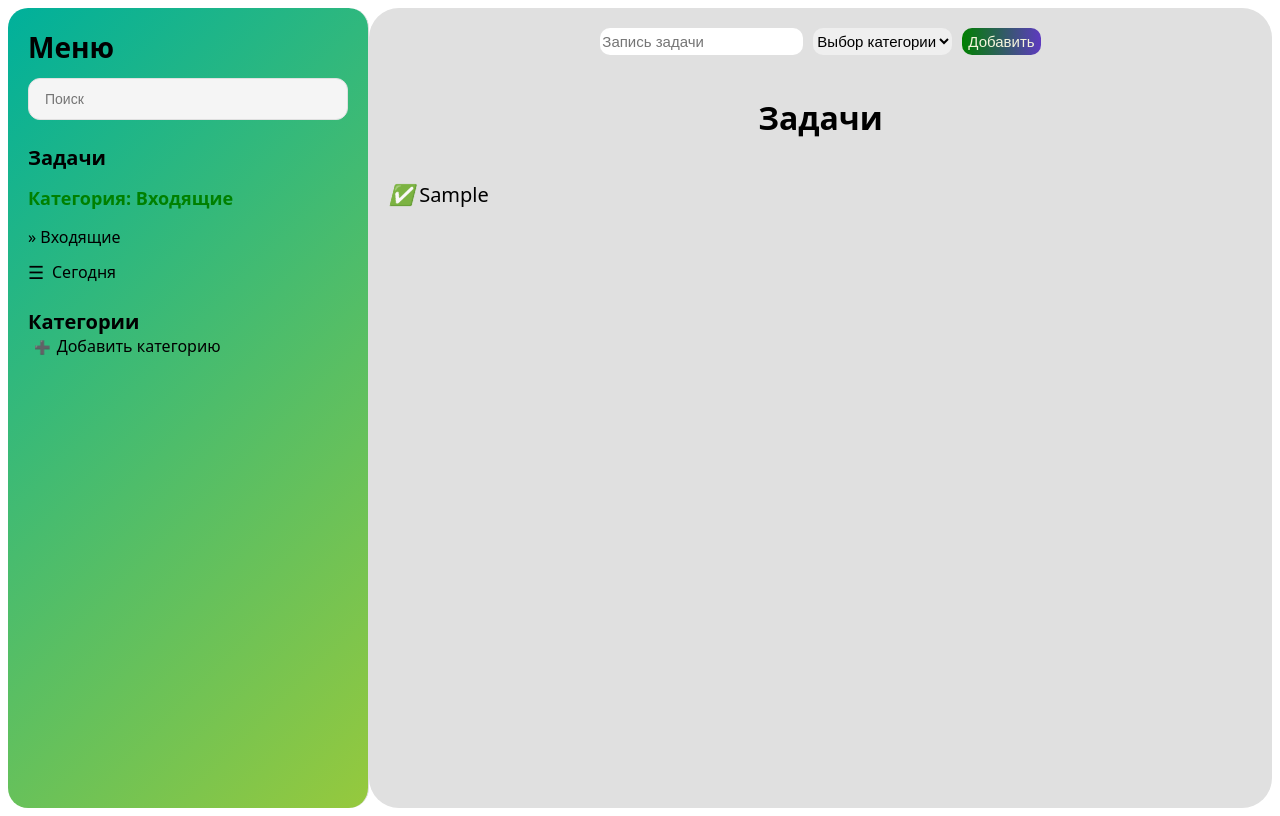
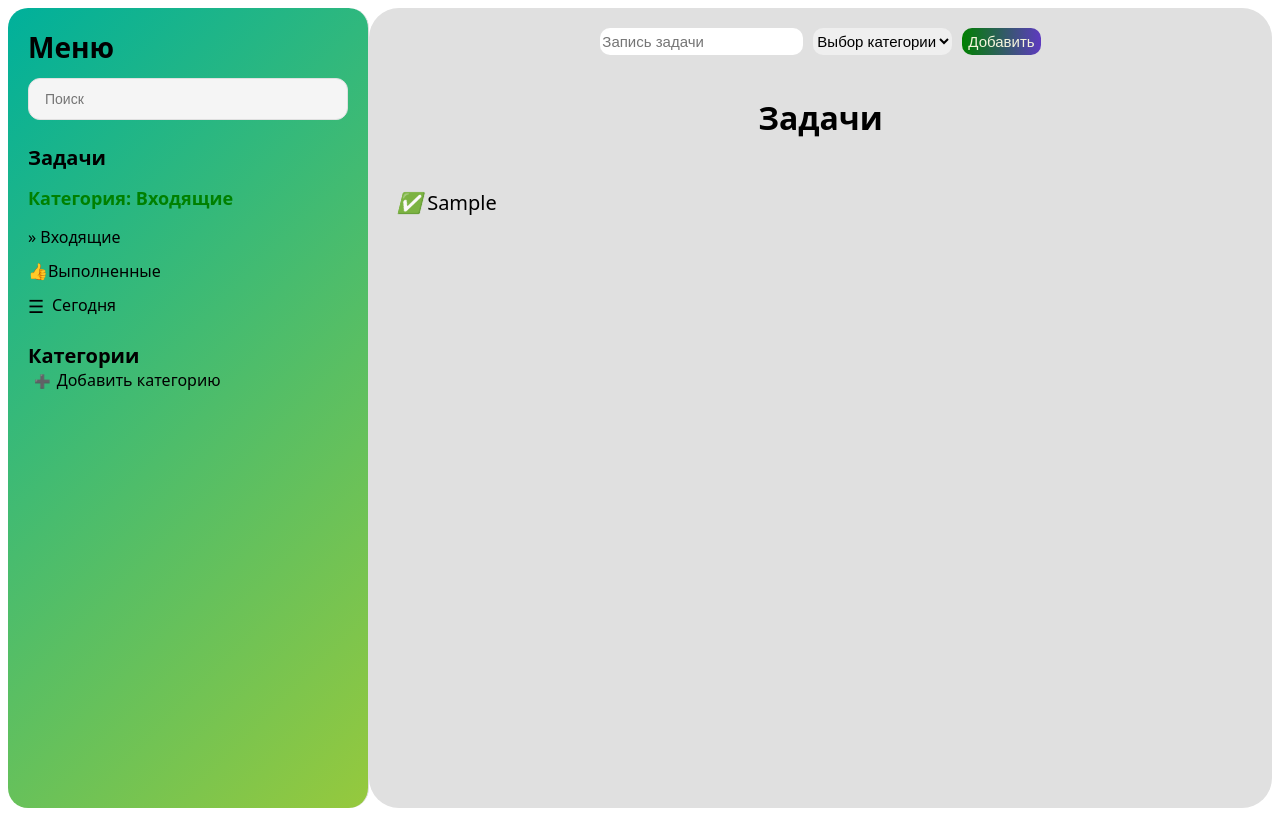
Before and after one commit to Vladimirxs/Todo-list, a React (Vite) app: page / in a window 1280 px wide. Both pictures are taken after typing "Sample" into the empty fields and a click on the button "Добавить". Built offline with nearby package versions, Linux system fonts and the light colour scheme.

Commit message:
Входящие

```diff
--- a/src/App.css
+++ b/src/App.css
@@ -71,11 +71,14 @@
 .category-item,
 .category-work,
 .category-personal,
+.category-task,
+.category-list,
 .category-study,
 .category-plus {
   margin-bottom: 12px;
   display: flex;
-  align-items: center;
+ justify-content: flex-start;
+
 
 }
 
@@ -83,11 +86,7 @@
   margin-top: 16px;
   opacity: 0.7;
 }
-.category-list {
-  display: flex;
-  align-items: flex-start;
-  flex-direction: column;
-}
+
 
 
 
--- a/src/App.jsx
+++ b/src/App.jsx
@@ -51,6 +51,11 @@ function App() {
           <span  style={{cursor: 'pointer'}} onClick={() => setSelectCategory('входящие')}>» Входящие</span>
           </div>
 
+          <div className='category-task'>
+            <span>👍</span>
+            <span style={{cursor: 'pointer'}} onClick={() => setSelectCategory('выполненные')}>Выполненные</span>
+          </div>
+
         <div className='category-item'>
           <span className='icon'>☰</span>
           <span>Сегодня</span>
--- a/src/assets/components/Modal/Task/Task.jsx
+++ b/src/assets/components/Modal/Task/Task.jsx
@@ -9,17 +9,16 @@ function Task({ categories, tasks, setTasks, selectCategory}) {
     const [inputValue, setInputValue] = useState('')
 
 
-   let filterTasks;
-
-if (selectCategory === 'входящие') {
+ let filterTasks;
+if (selectCategory === 'выполненные') {
+    filterTasks = tasks.filter(task => task.completed === true);
+}
+else if (selectCategory === 'входящие') {
     filterTasks = tasks;
-} else {
-       filterTasks = tasks.filter(task => task.category === selectCategory);
 }
-
-console.log(tasks, categories, filterTasks);
-
-
+else {
+    filterTasks = tasks.filter(task => task.category === selectCategory);
+}
 
 
     function addBtn() {
@@ -27,14 +26,18 @@ console.log(tasks, categories, filterTasks);
             id: Date.now(),
             name: inputValue,
             category: select,
+            completed: false,
         };
 
         setTasks([...tasks, newTask]);
         setInputValue('');
         setSelect('');
-
-
     }
+    const toggleTask = (id) => {
+        setTasks(tasks.map(task =>
+            task.id === id ? {...task, completed: !task.completed} : task
+        ));
+    };
 
     const handleKeyPress = (event) => {
         if (event.key === "Enter") {
@@ -71,7 +74,13 @@ console.log(tasks, categories, filterTasks);
             <div className='tasks-menu'>
 
                 {filterTasks.map((task) => (
-                    <div key={task.id}  className='category-menu'>
+                    <div key={task.id}  className='category-menu'
+                        onClick={() => toggleTask(task.id)}
+                        style={{textDecoration: task.completed ? 'line-through' : 'none',
+              cursor: 'pointer',
+              padding: '8px'
+              }}
+              >
 
 
                         {task.name &&  (
@@ -85,6 +94,9 @@ console.log(tasks, categories, filterTasks);
                     </div>
                 ))}
 
+
+
+
             </div>
         </div>
 
```
